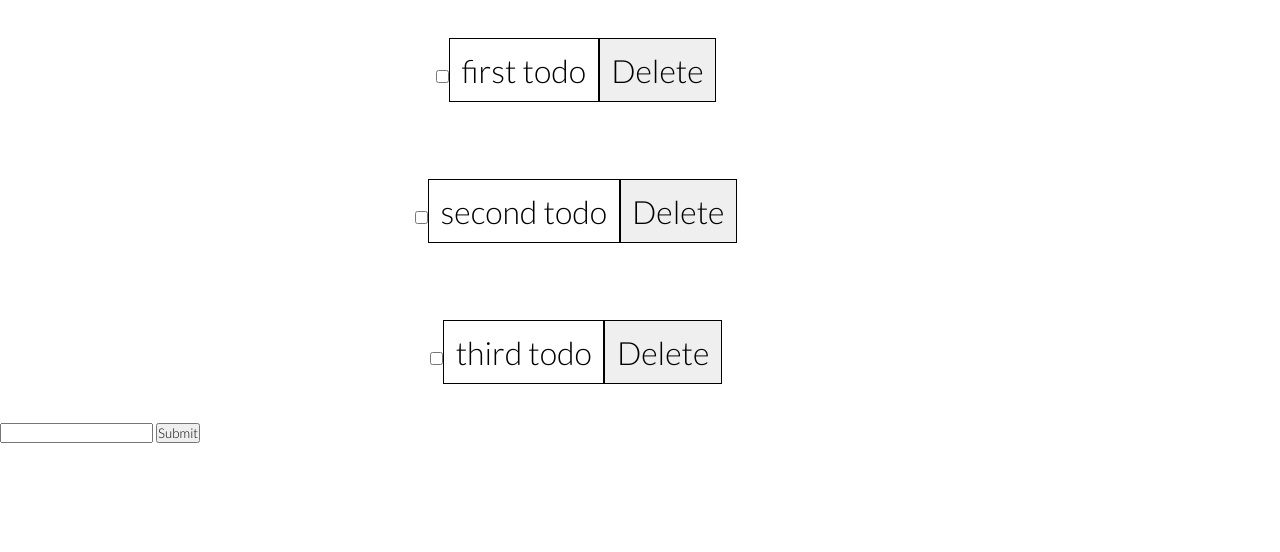
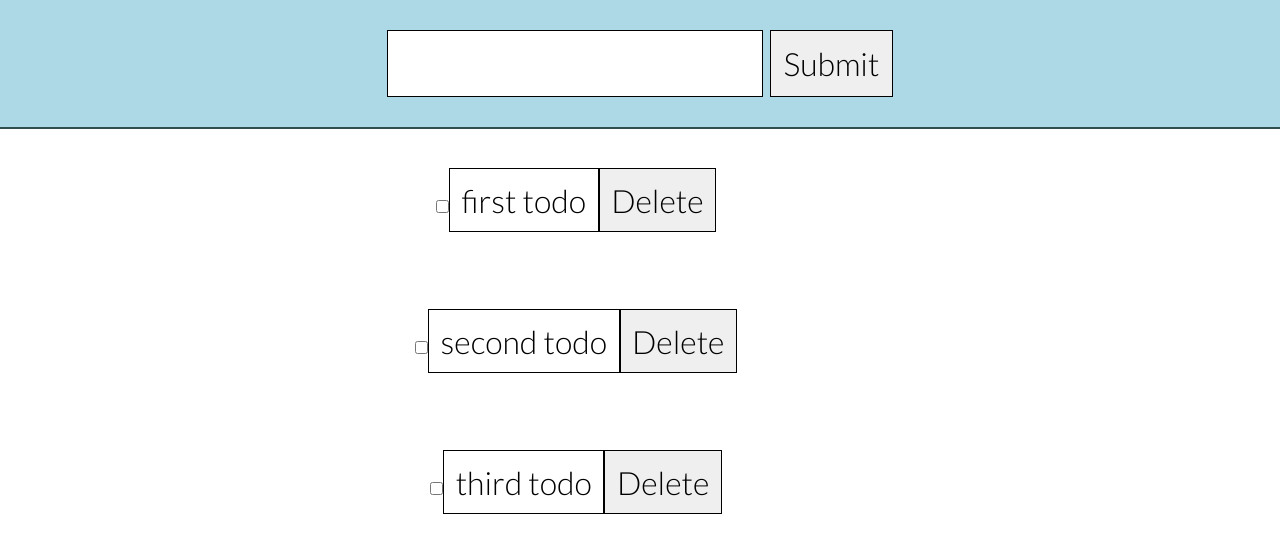
Before and after one commit to FAC-11/week2-baja, a website: page index.html in a window 1280 px wide. Drawn offline with Linux system fonts and the light colour scheme.

Commit message:
style input todo field
23

```diff
--- a/index.html
+++ b/index.html
@@ -7,14 +7,14 @@
     <link href="https://fonts.googleapis.com/css?family=Lato:100,300" rel="stylesheet">
   </head>
   <body>
+    <form id="add-todo">
+      <input type="text" name="description" value="">
+      <input type="submit" name="" value="Submit">
+    </form>
     <div class ="todo-container" id = "todo-container">
         <ul>
         </ul>
     </div>
-    <form id="add-todo">
-      <input type="text" name="description" value="">
-      <input type="submit" name="" value="Submit">
-    </form>
   </body>
   <script type="text/javascript" src = "./logic.js"></script>
   <script type="text/javascript" src = "./dom.js"></script>
--- a/style.css
+++ b/style.css
@@ -8,7 +8,7 @@ font-family: 'Lato', sans-serif;
 
 }
 
-.todo-container  li {
+.todo-container  li, form {
 
   width: 90vw;
   margin: 3% auto;
@@ -20,7 +20,7 @@ font-family: 'Lato', sans-serif;
 
 }
 
-.todo-container span, button {
+.todo-container span, button, form > input {
 
   border: 1px solid black;
   padding: 1%;
@@ -37,8 +37,18 @@ cursor: pointer;
 appearance: none;
 }
 
-box-sizing: border-box;
-margin: 0;
-padding: 0;
-font-family: 'Lato', sans-serif;
+form {
+  position: fixed;
+  margin: 0;
+  background-color: lightblue;
+  width: 100%;
+  /*overrides 90vw*/
+  padding: 30px 0;
+  z-index: 1;
+  border-bottom: solid darkslategrey 2px;
 }
+
+.todo-container {
+  position: relative;
+  top: 130px;
+}
```
